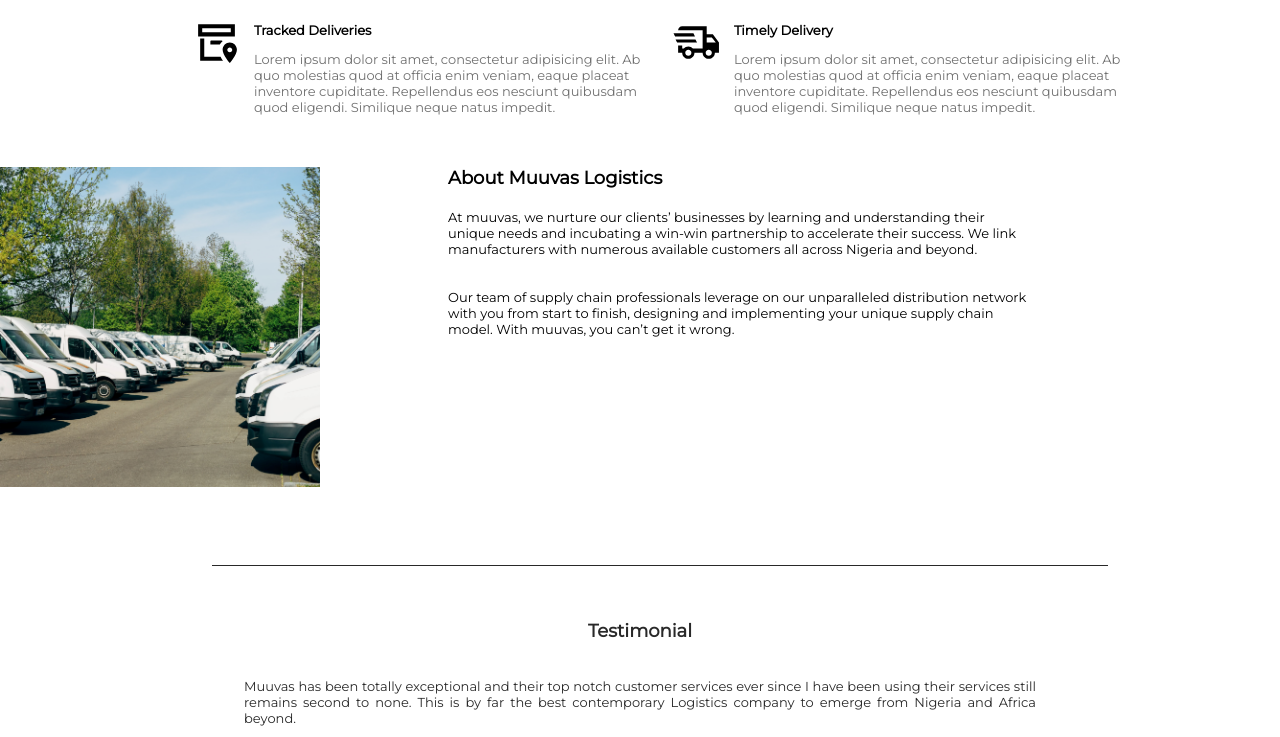
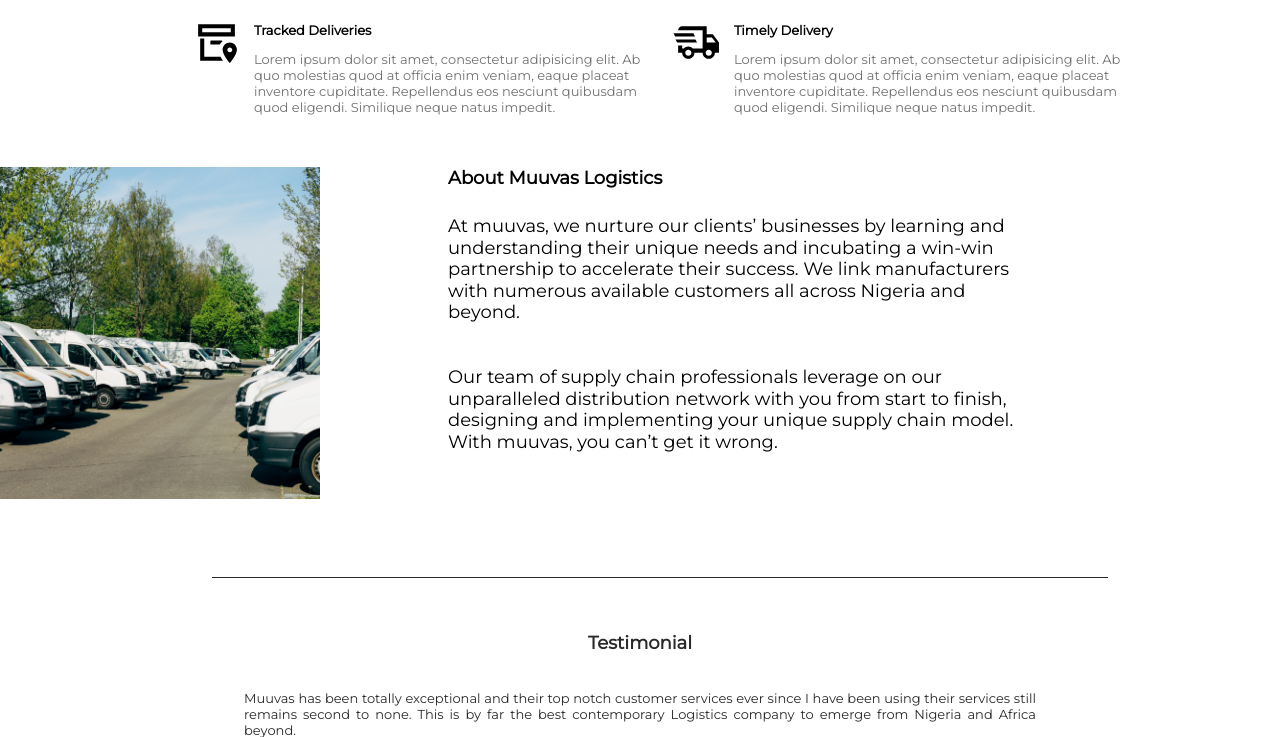
Before and after one commit to taeillo/draft, a Flask app: page / in a window 1280 px wide. Shown: the part 904-1641 px from the top of the page. Run offline with Flask 2, Linux system fonts and the light colour scheme.

Commit message:
Update index.css

```diff
--- a/static/styles/index.css
+++ b/static/styles/index.css
@@ -224,7 +224,8 @@ a {
 .about-description{
     padding: 1.5em 0;
     width: 70%;
-
+    font-size: 18px;
+    line-height: 1.2;
     margin-bottom: 1em;
 }
 
```
